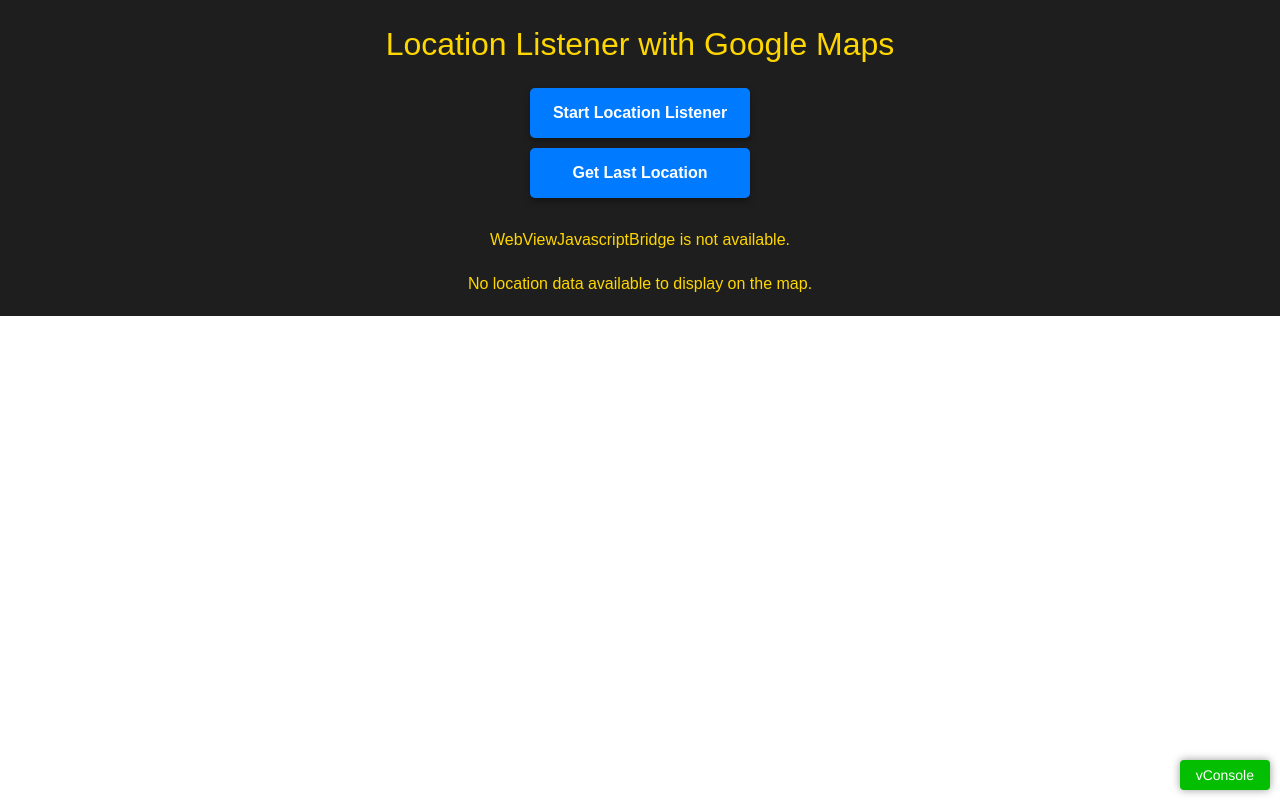
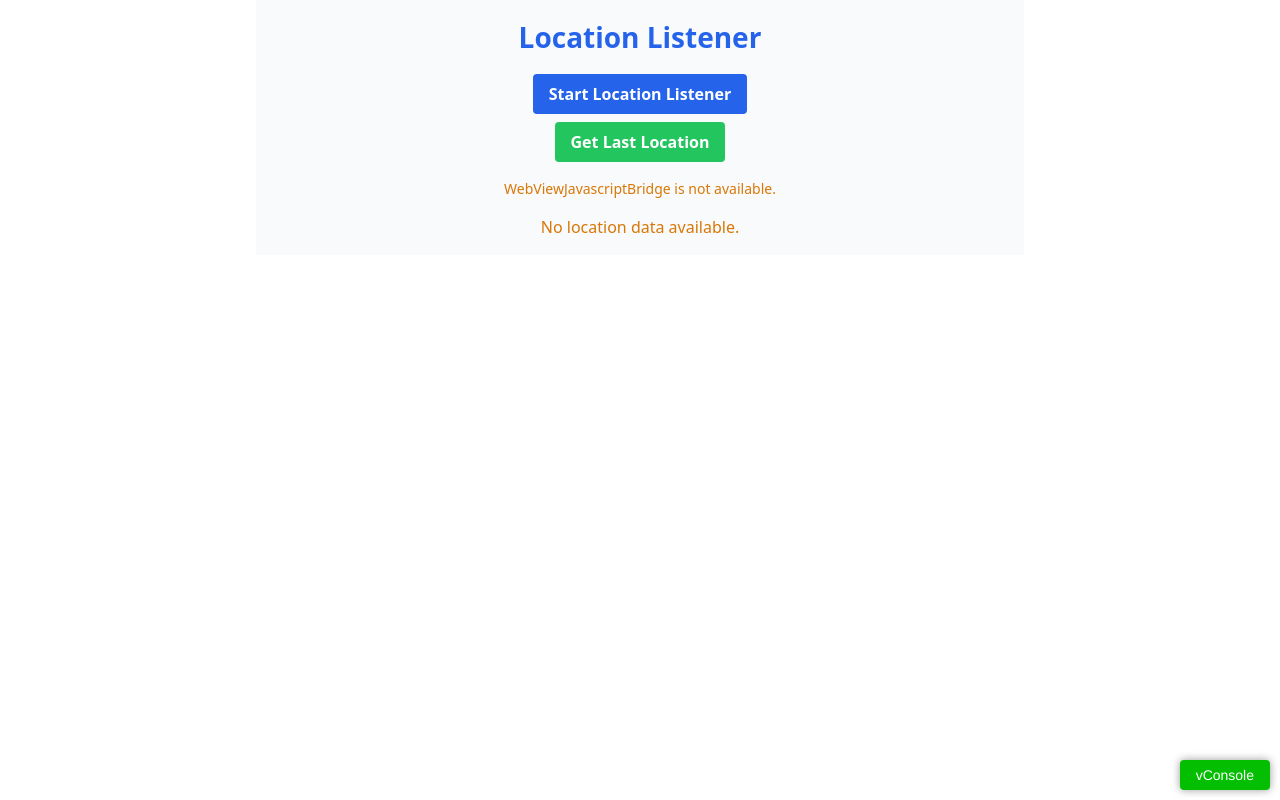
Before and after one commit to Queenzy-Ongeye/test-app, a React (Create React App) app: page / in a window 1280 px wide. Both pictures are taken after a click on the button "Start Location Listener". Built offline with nearby package versions, Linux system fonts and the light colour scheme; a small style sheet from the web is missing.

Commit message:
changed ui

```diff
--- a/src/App.css
+++ b/src/App.css
@@ -1,84 +1,72 @@
-body {
-  margin: 0;
-  font-family: "Roboto", sans-serif;
-  background-color: #121212;
-  color: #ffffff;
-  display: flex;
-  justify-content: center;
-  align-items: center;
-  min-height: 100vh;
-}
-
-.app {
-  width: 90%;
-  max-width: 600px;
-  background-color: #1e1e1e;
-  padding: 20px;
-  border-radius: 10px;
-  box-shadow: 0 4px 10px rgba(0, 0, 0, 0.3);
+.container {
+  width: 100%;
+  max-width: 768px;
+  margin: 0 auto;
+  padding: 16px;
+  background-color: #f9fafb;
+  color: #1a202c;
 }
 
 .title {
-  font-size: 1.8rem;
-  font-weight: 700;
-  color: #f1c40f;
+  font-size: 1.75rem;
+  font-weight: bold;
+  color: #2563eb;
   text-align: center;
-  margin-bottom: 20px;
+  margin-bottom: 16px;
 }
 
-.card {
+.button-container {
   display: flex;
   flex-direction: column;
-  gap: 10px;
-  margin-bottom: 20px;
-}
-
-.input {
-  width: 100%;
-  padding: 10px;
-  font-size: 1rem;
-  border: 1px solid #333;
-  border-radius: 5px;
-  background-color: #2c2c2c;
-  color: #fff;
-  outline: none;
-  transition: border-color 0.3s ease;
-}
-
-.input:focus {
-  border-color: #f1c40f;
+  justify-content: center;
+  align-items: center;
+  gap: 8px;
+  margin-bottom: 16px;
 }
 
 .button {
-  padding: 10px;
+  padding: 8px 16px;
+  border: none;
+  border-radius: 4px;
+  color: white;
   font-size: 1rem;
-  font-weight: 500;
-  border: none;
-  border-radius: 5px;
+  font-weight: bold;
   cursor: pointer;
-  background-color: #f1c40f;
-  color: #121212;
   transition: background-color 0.3s ease;
 }
 
-.button:hover {
-  background-color: #e1b000;
+.button-blue {
+  background-color: #2563eb;
 }
 
-.button.secondary {
-  background-color: #3498db;
-  color: #ffffff;
+.button-blue:hover {
+  background-color: #1d4ed8;
 }
 
-.button.secondary:hover {
-  background-color: #2980b9;
+.button-green {
+  background-color: #22c55e;
 }
 
-.row {
-  display: flex;
-  gap: 10px;
+.button-green:hover {
+  background-color: #16a34a;
 }
 
-.row input {
-  flex: 1;
+.debug-message {
+  font-size: 0.875rem;
+  color: #d97706;
+  text-align: center;
+  margin-bottom: 16px;
 }
+
+.map-container {
+  height: 400px;
+  width: 100%;
+  border-radius: 8px;
+  overflow: hidden;
+}
+
+.no-location-message {
+  font-size: 1rem;
+  color: #d97706;
+  text-align: center;
+}
--- a/src/App.js
+++ b/src/App.js
@@ -1,179 +1,95 @@
-import React, { useState } from "react";
-import { GoogleMap, LoadScript, Marker } from "@react-google-maps/api";
+'use client'
+
+import React, { useState } from "react"
+import './App.css'
 
 function App() {
-  const [locationData, setLocationData] = useState(null); // State to store location data
-  const [debugMessage, setDebugMessage] = useState(""); // Debug message
-
-  // Your Google Maps API Key
-  const GOOGLE_MAPS_API_KEY = "AIzaSyBA9bzem6pdx8Ke_ubaEnp9WTu42SJCfhw";
+  const [locationData, setLocationData] = useState(null)
+  const [debugMessage, setDebugMessage] = useState("")
 
   // Function to communicate with the WebView bridge
   const callWebViewJavascriptBridge = (handlerName, data, callback) => {
     if (window.WebViewJavascriptBridge) {
-      window.WebViewJavascriptBridge.callHandler(
-        handlerName,
-        data,
-        (response) => {
-          console.log(`${handlerName} response:`, response);
-          if (callback) callback(response);
-        }
-      );
+      window.WebViewJavascriptBridge.callHandler(handlerName, data, (response) => {
+        console.log(`${handlerName} response:`, response)
+        if (callback) callback(response)
+      })
     } else {
-      console.warn("WebViewJavascriptBridge is not available.");
-      setDebugMessage("WebViewJavascriptBridge is not available.");
+      console.warn("WebViewJavascriptBridge is not available.")
+      setDebugMessage("WebViewJavascriptBridge is not available.")
     }
-  };
+  }
 
   // Start Location Listener
   const startLocationListener = () => {
-    setDebugMessage("Starting location listener...");
+    setDebugMessage("Starting location listener...")
     callWebViewJavascriptBridge("startLocationListener", "", () => {
-      setDebugMessage(
-        "Location listener started. Wait a few seconds before fetching the last location."
-      );
-    });
-  };
+      setDebugMessage("Location listener started. Wait a few seconds before fetching the last location.")
+    })
+  }
 
   // Fetch Last Location
   const getLastLocation = () => {
-    setDebugMessage("Fetching last known location...");
+    setDebugMessage("Fetching last known location...")
     callWebViewJavascriptBridge("getLastLocation", "", (response) => {
       try {
-        // Step 1: Parse the top-level response
-        const parsedResponse = JSON.parse(response);
-        console.log("Parsed Response:", parsedResponse);
+        const parsedResponse = JSON.parse(response)
+        console.log("Parsed Response:", parsedResponse)
 
-        // Step 2: Parse the `data` field
         if (parsedResponse.data) {
-          const locationData = JSON.parse(parsedResponse.data);
-          console.log("Parsed Location Data:", locationData);
+          const locationData = JSON.parse(parsedResponse.data)
+          console.log("Parsed Location Data:", locationData)
 
-          // Step 3: Update the state with latitude and longitude
-          if (
-            locationData.latitude !== undefined &&
-            locationData.longitude !== undefined
-          ) {
+          if (locationData.latitude !== undefined && locationData.longitude !== undefined) {
             const location = {
               latitude: parseFloat(locationData.latitude),
               longitude: parseFloat(locationData.longitude),
-            };
-            setLocationData(location);
-            setDebugMessage("Location data fetched successfully.");
+            }
+            setLocationData(location)
+            setDebugMessage("Location data fetched successfully.")
           } else {
-            setDebugMessage("Latitude or Longitude missing in location data.");
+            setDebugMessage("Latitude or Longitude missing in location data.")
           }
         } else {
-          setDebugMessage("`data` field is missing or invalid.");
+          setDebugMessage("`data` field is missing or invalid.")
         }
       } catch (error) {
-        setDebugMessage("Error parsing response. Check the logs for details.");
-        console.error("Error parsing response:", error);
+        setDebugMessage("Error parsing response. Check the logs for details.")
+        console.error("Error parsing response:", error)
       }
-    });
-  };
+    })
+  }
 
   return (
-    <div style={styles.container}>
-      <h1 style={styles.title}>Location Listener with Google Maps</h1>
-      <div style={styles.buttonContainer}>
-        <button style={styles.button} onClick={startLocationListener}>
+    <div className="container">
+      <h1 className="title">Location Listener</h1>
+      <div className="button-container">
+        <button
+          onClick={startLocationListener}
+          className="button button-blue"
+        >
           Start Location Listener
         </button>
-        <button style={styles.button} onClick={getLastLocation}>
+        <button
+          onClick={getLastLocation}
+          className="button button-green"
+        >
           Get Last Location
         </button>
       </div>
 
-      {/* Debug Message */}
-      {debugMessage && <p style={styles.debugMessage}>{debugMessage}</p>}
+      {debugMessage && <p className="debug-message">{debugMessage}</p>}
 
-      {/* Google Maps Section */}
-      {locationData && locationData.latitude && locationData.longitude ? (
-        <LoadScript googleMapsApiKey={GOOGLE_MAPS_API_KEY}>
-          <GoogleMap
-            mapContainerStyle={{ height: "400px", width: "100%" }}
-            center={{
-              lat: locationData.latitude,
-              lng: locationData.longitude,
-            }}
-            zoom={15}
-          >
-            <Marker
-              position={{
-                lat: locationData.latitude,
-                lng: locationData.longitude,
-              }}
-            />
-          </GoogleMap>
-        </LoadScript>
+      {locationData ? (
+        <div className="coordinates">
+          <p><strong>Latitude:</strong> {locationData.latitude}</p>
+          <p><strong>Longitude:</strong> {locationData.longitude}</p>
+        </div>
       ) : (
-        <p style={styles.noLocationMessage}>
-          No location data available to display on the map.
-        </p>
+        <p className="no-location-message">No location data available.</p>
       )}
     </div>
-  );
+  )
 }
 
-export default App;
-
-// Inline styles
-const styles = {
-  container: {
-    width: "100%",
-    height: "100%",
-    backgroundColor: "#1E1E1E",
-    color: "#FFFFFF",
-    fontFamily: "Arial, sans-serif",
-    padding: "20px",
-    display: "flex",
-    flexDirection: "column",
-    alignItems: "center",
-    justifyContent: "flex-start",
-  },
-  title: {
-    fontSize: "2rem",
-    marginBottom: "20px",
-    color: "#FFD700",
-    textAlign: "center",
-  },
-  buttonContainer: {
-    display: "flex",
-    flexDirection: "column",
-    alignItems: "center",
-    gap: "10px",
-    marginBottom: "20px",
-  },
-  button: {
-    width: "220px",
-    height: "50px",
-    backgroundColor: "#007BFF",
-    color: "#FFFFFF",
-    border: "none",
-    borderRadius: "5px",
-    fontSize: "1rem",
-    fontWeight: "bold",
-    cursor: "pointer",
-    boxShadow: "0px 4px 6px rgba(0, 0, 0, 0.3)",
-    transition: "transform 0.2s, box-shadow 0.2s",
-  },
-  debugMessage: {
-    color: "#FFD700",
-    marginTop: "10px",
-    fontSize: "1rem",
-    textAlign: "center",
-  },
-  mapContainer: {
-    marginTop: "20px",
-    width: "100%",
-    maxWidth: "600px",
-    borderRadius: "10px",
-    overflow: "hidden",
-  },
-  noLocationMessage: {
-    marginTop: "20px",
-    color: "#FFD700",
-    fontSize: "1rem",
-  },
-};
+export default App
```
